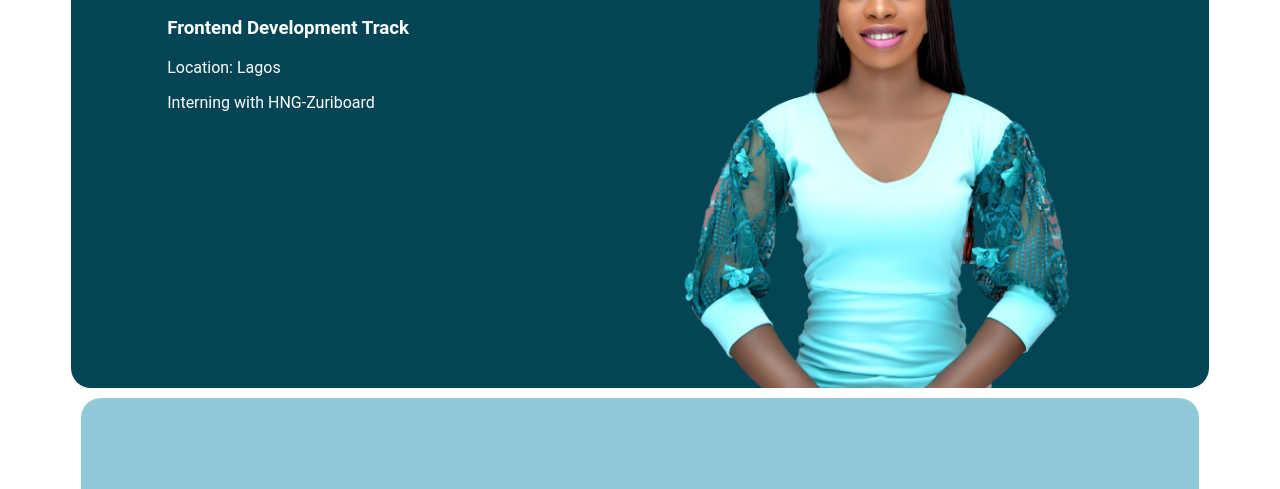
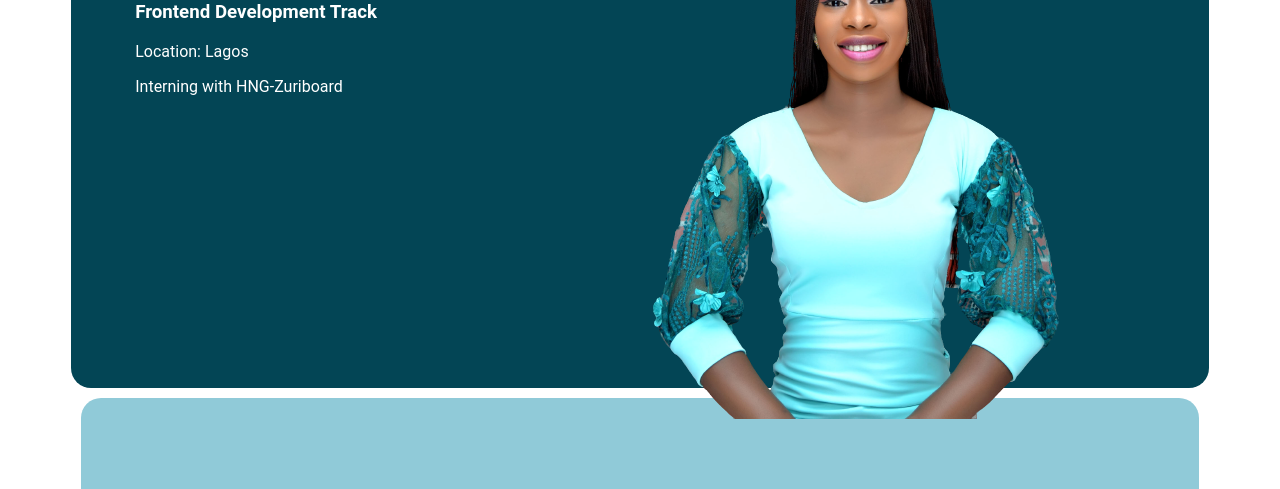
Before and after one commit to moromoke01/HNG_FirstStage, a plain HTML site: page index.html in a window 1280 px wide. Shown: the part 180-669 px from the top of the page. Drawn offline with Linux system fonts and the light colour scheme.

Commit message:
Update style.css

```diff
--- a/style.css
+++ b/style.css
@@ -14,8 +14,8 @@
 }
 .text-info{
     width: 45%;
-    margin-left:6em ;
-    margin-top: 4em;
+    margin-left:4em ;
+    margin-top: 3em;
     font-family: Roboto;
 }
 .text-info h1{
@@ -29,7 +29,7 @@
 } */
 img{
     width: 100%;
-    height: 100%;
+/*     height: 100%; */
 }
 
 .real-time-data{
```
